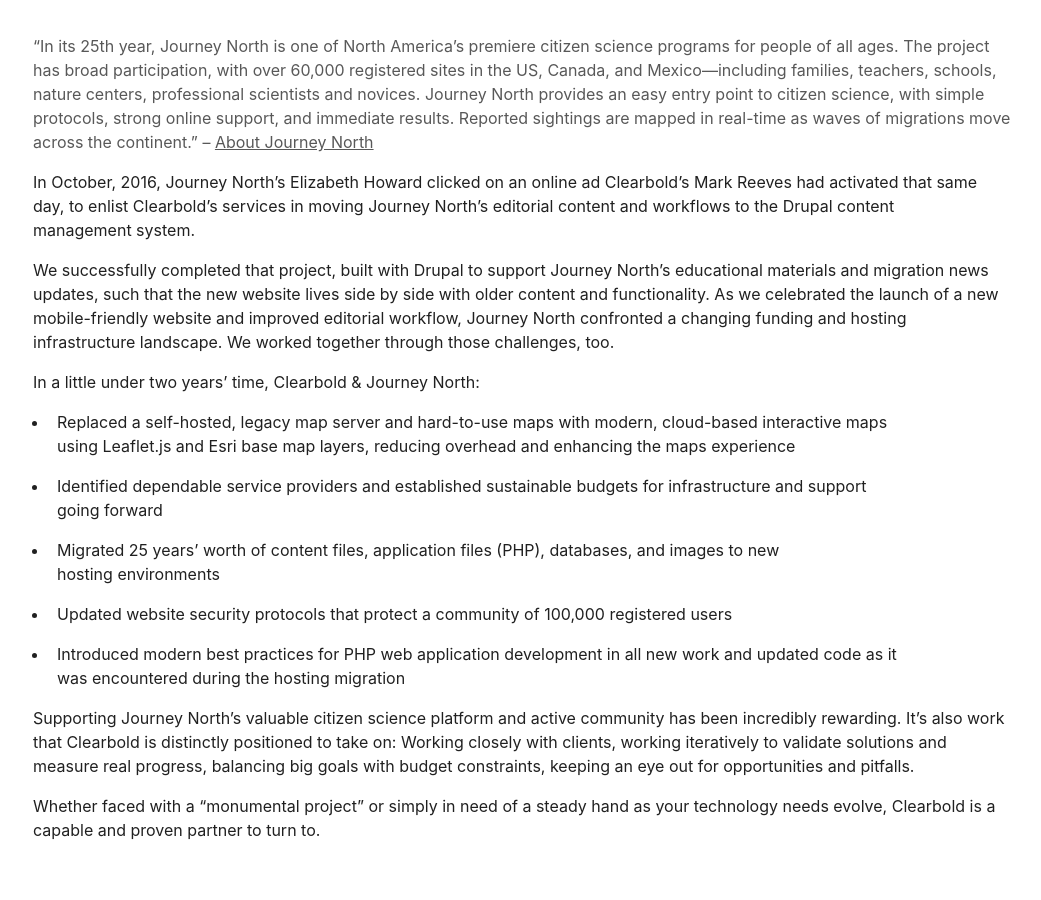
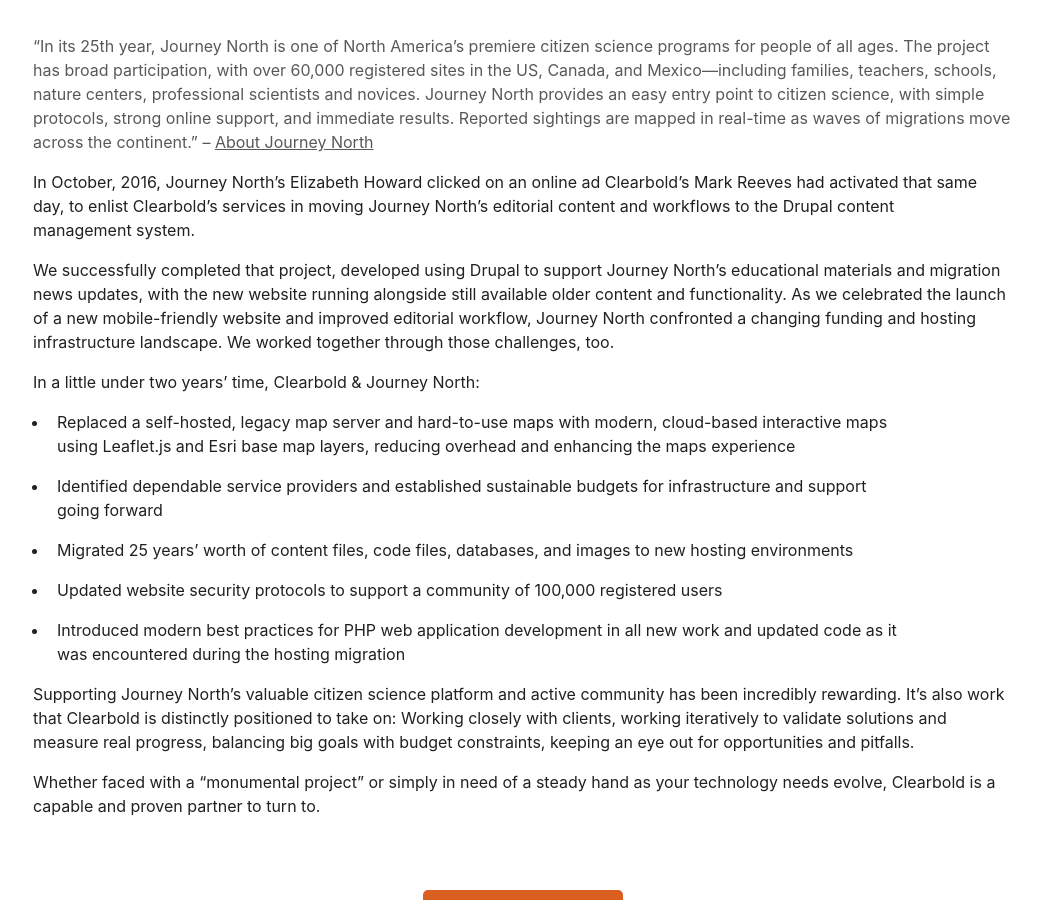
Before and after one commit to clearbold/clearbold.github.io, a Jekyll site: the page built from jn.html, in a window 1280 px wide and 900 px high, scrolled down 2096 px. Shown: the whole window, without its empty margins (117-1158 px from the left). Built offline with Jekyll 4.4.1, drawn with Linux system fonts in a browser that asks for light colours.

Commit message:
Copy tweaks

```diff
--- a/_layouts/jn.html
+++ b/_layouts/jn.html
@@ -94,13 +94,13 @@
             {% if page.campaign == 'fpf' %}<p>Let&rsquo;s talk about reliable, sustainable, user-friendly web solutions.</p>{% endif %}
             <p class="about-jn">&ldquo;In its 25th year, Journey North is one of North America&rsquo;s premiere citizen science programs for people of all ages. The project has broad participation, with over 60,000 registered sites in the US, Canada, and Mexico&mdash;including families, teachers, schools, nature centers, professional scientists and novices. Journey North provides an easy entry point to citizen science, with simple protocols, strong online support, and immediate results. Reported sightings are mapped in real-time as waves of migrations move across the continent.&rdquo; &ndash;&nbsp;<a href="https://journeynorth.org/about">About Journey&nbsp;North</a></p>
             <p>In October, 2016, Journey North&rsquo;s Elizabeth Howard clicked on an online ad Clearbold&rsquo;s Mark Reeves had activated that same day, to enlist Clearbold&rsquo;s services in moving Journey North&rsquo;s editorial content and workflows to the Drupal content management&nbsp;system.</p>
-            <p>We successfully completed that project, built with Drupal to support Journey North&rsquo;s educational materials and migration news updates, such that the new website lives side by side with older content and functionality. As we celebrated the launch of a new mobile-friendly website and improved editorial workflow, Journey North confronted a changing funding and hosting infrastructure landscape. We worked together through those challenges,&nbsp;too.</p>
+            <p>We successfully completed that project, developed using Drupal to support Journey North&rsquo;s educational materials and migration news updates, with the new website running alongside still available older content and functionality. As we celebrated the launch of a new mobile-friendly website and improved editorial workflow, Journey North confronted a changing funding and hosting infrastructure landscape. We worked together through those challenges,&nbsp;too.</p>
             <p>In a little under two years&rsquo; time, Clearbold &amp; Journey&nbsp;North:</p>
             <ul>
                 <li>Replaced a self-hosted, legacy map server and hard-to-use maps with modern, cloud-based interactive maps using Leaflet.js and Esri base map layers, reducing overhead and enhancing the maps&nbsp;experience</li>
                 <li>Identified dependable service providers and established sustainable budgets for infrastructure and support going&nbsp;forward</li>
-                <li>Migrated 25 years&rsquo; worth of content files, application files (PHP), databases, and images to new hosting&nbsp;environments</li>
-                <li>Updated website security protocols that protect a community of 100,000 registered&nbsp;users</li>
+                <li>Migrated 25 years&rsquo; worth of content files, code files, databases, and images to new hosting&nbsp;environments</li>
+                <li>Updated website security protocols to support a community of 100,000 registered&nbsp;users</li>
                 <li>Introduced modern best practices for PHP web application development in all new work and updated code as it was encountered during the hosting&nbsp;migration</li>
             </ul>
             <p>Supporting Journey North&rsquo;s valuable citizen science platform and active community has been incredibly rewarding. It&rsquo;s also work that Clearbold is distinctly positioned to take on: Working closely with clients, working iteratively to validate solutions and measure real progress, balancing big goals with budget constraints, keeping an eye out for opportunities and&nbsp;pitfalls.</p>
```
Also changed, not shown: 2 other files.
